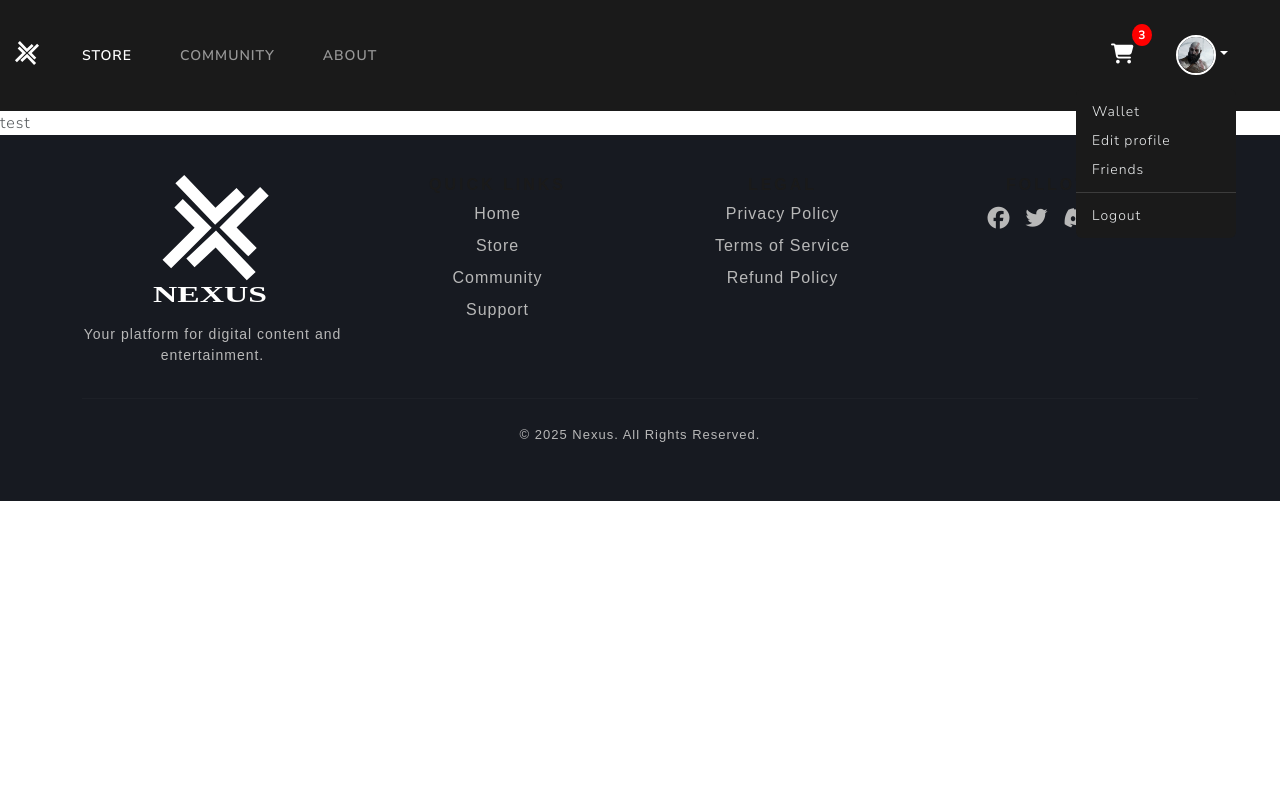
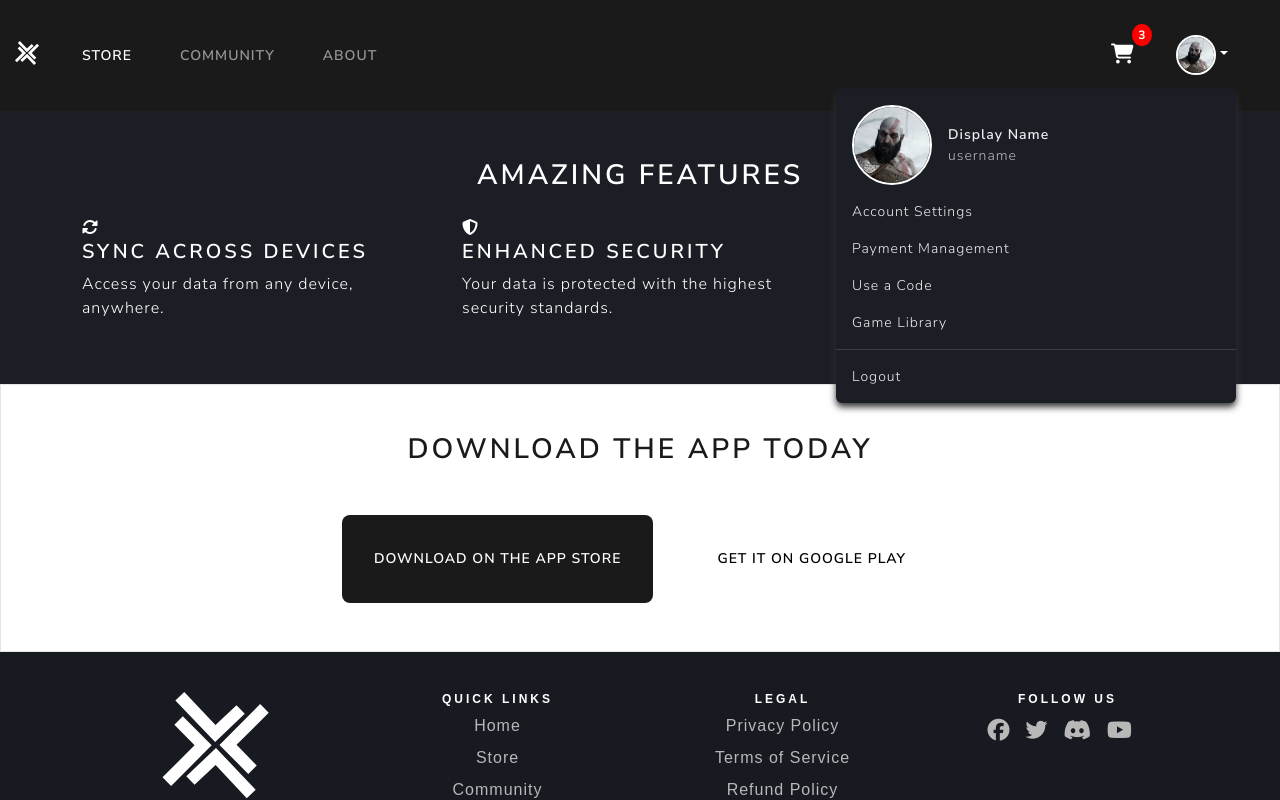
Before and after one commit to TarekSammoud/nexus, an Angular app in the folder nexus-frontend/: page / in a window 1280 px wide. Both pictures are taken after a click on the button 1202 px from the left and 55 px from the top of the page. Shown: the top 800 px of the page. Built offline with nearby package versions, Linux system fonts and the light colour scheme.

Commit message:
minor ajustments to nav bar and overall styling

```diff
--- a/nexus-frontend/src/app/app.component.html
+++ b/nexus-frontend/src/app/app.component.html
@@ -1,6 +1,45 @@
 <div class="app-container">
     <app-header></app-header>
-    test
+
+
+    <!-- Features Section -->
+    <section id="features" class="container py-5">
+      <h2 class="text-center mb-4 text-light">Amazing Features</h2>
+      <div class="row">
+        <div class="col-md-4 feature-item">
+          <div class="feature-icons">
+            <i class="fas fa-sync-alt"></i>
+          </div>
+          <h4 class="text-light">Sync Across Devices</h4>
+          <p class="text-light">Access your data from any device, anywhere.</p>
+        </div>
+        <div class="col-md-4 feature-item">
+          <div class="feature-icons">
+            <i class="fas fa-shield-alt"></i>
+          </div>
+          <h4 class="text-light">Enhanced Security</h4>
+          <p>Your data is protected with the highest security standards.</p>
+        </div>
+        <div class="col-md-4 feature-item">
+          <div class="feature-icons">
+            <i class="fas fa-cogs"></i>
+          </div>
+          <h4 class="text-light">Customizable Settings</h4>
+          <p>Tailor the app to fit your personal preferences.</p>
+        </div>
+      </div>
+    </section>
+
+    <!-- Download Section -->
+    <section class="bg-light py-5">
+      <div class="container text-center">
+        <h2>Download the App Today</h2>
+        <p>Available for iOS and Android devices.</p>
+        <a href="#" class="btn btn-primary btn-lg mx-3">Download on the App Store</a>
+        <a href="#" class="btn btn-secondary btn-lg mx-3">Get it on Google Play</a>
+      </div>
+    </section>
+
     <router-outlet></router-outlet>
     <app-footer></app-footer>
   </div>
--- a/nexus-frontend/src/app/footer/footer.component.html
+++ b/nexus-frontend/src/app/footer/footer.component.html
@@ -9,7 +9,7 @@
 
         <!-- Quick Links -->
         <div class="col-md-3">
-          <h5>Quick Links</h5>
+          <h6 class="text-white">Quick Links</h6>
           <ul class="footer-links">
             <li><a href="#">Home</a></li>
             <li><a href="#">Store</a></li>
@@ -20,7 +20,7 @@
 
         <!-- Legal & Policies -->
         <div class="col-md-3">
-          <h5>Legal</h5>
+          <h6 class="text-white">Legal</h6>
           <ul class="footer-links">
             <li><a href="#">Privacy Policy</a></li>
             <li><a href="#">Terms of Service</a></li>
@@ -30,7 +30,7 @@
 
         <!-- Social Media -->
         <div class="col-md-3">
-          <h5>Follow Us</h5>
+          <h6 class="text-white">Follow Us</h6>
           <div class="social-icons">
             <a href="#"><i class="fab fa-facebook"></i></a>
             <a href="#"><i class="fab fa-twitter"></i></a>
--- a/nexus-frontend/src/app/header/header.component.css
+++ b/nexus-frontend/src/app/header/header.component.css
@@ -6,6 +6,19 @@
     object-fit: cover;
     border: 2px solid white;
   }
+
+  .profile-img-dropdown {
+    width: 80px;
+    height: 80px;
+    border-radius: 50%;
+    object-fit: cover;
+    border: 2px solid white;
+  }
+
+  .dropdown-item{
+    padding: 0.5rem 1rem;
+  }
+
 
   /* Cart Icon */
   .cart-icon {
@@ -36,6 +49,28 @@
     gap: 10px; /* Space between cart and profile */
   }
 
-  .dropdown-menu {
-    border: none;
+/* Change dropdown background color */
+/* Base styles for all dropdown menus */
+.dropdown-menu {
+  border: none;
+}
+
+/* Specific styles for dropdowns with both 'dropdown-menu' and 'customdropdownmenu' classes */
+/* More specific selector to ensure styles are applied */
+.customdropdownmenu {
+  background-color: #1c1e26 !important;  /* Slightly darker gray */
+  box-shadow: 0 4px 7px rgba(50, 50, 50, 1) !important; /* Soft white shadow to match */
+  border-radius: 6px !important; /* Optional: adding rounded corners */
+
+}
+
+
+
+/* Optional: Add hover effect */
+.dropdown-item:hover {
+  background-color: rgba(80, 80, 80, 0.9);  /* Slightly lighter gray for hover */
+}
+
+  .custom-dropdown-width {
+    width: 400px;  /* Change this value to resize the width */
   }
--- a/nexus-frontend/src/app/header/header.component.html
+++ b/nexus-frontend/src/app/header/header.component.html
@@ -8,13 +8,13 @@
       </button>
       <div class="collapse navbar-collapse justify-content-between" id="navbarColor01">
         <ul class="navbar-nav">
-          <li class="nav-item d-xl-none d-lg-none dropdown">
+          <li class="nav-item d-xl-none d-lg-none ">
             <a class="nav-link dropdown-toggle profile-dropdown" href="#" id="profileDropdown" role="button" data-bs-toggle="dropdown" aria-expanded="false">
               <img src="../../assets/img/profilepic.jpg" alt="Profile" class="profile-img">
               <span class="ms-2">username</span>
             </a>
             <!-- Dropdown Menu for options -->
-            <ul class="dropdown-menu dropdown-menu-end" aria-labelledby="profileDropdown">
+            <ul class="dropdown-menu dropdown-menu-end " aria-labelledby="profileDropdown">
               <li><a class="dropdown-item" href="#">Cart</a></li>
               <li><a class="dropdown-item" href="#">Wallet</a></li>
               <li><a class="dropdown-item" href="#">Edit profile</a></li>
@@ -45,14 +45,30 @@
             </a>
           </li>
           <!-- Profile Dropdown -->
-          <li class="nav-item dropdown d-none d-md-block">
+          <li class="nav-item dropdown d-none d-md-block ">
             <a class="nav-link dropdown-toggle profile-dropdown" href="#" id="profileDropdown" role="button" data-bs-toggle="dropdown" aria-expanded="false">
               <img src="../../assets/img/profilepic.jpg" alt="Profile" class="profile-img">
             </a>
-            <ul class="dropdown-menu dropdown-menu-end" aria-labelledby="profileDropdown">
-              <li><a class="dropdown-item" href="#">Wallet</a></li>
-              <li><a class="dropdown-item" href="#">Edit profile</a></li>
-              <li><a class="dropdown-item" href="#">Friends</a></li>
+            <ul class="dropdown-menu dropdown-menu-end custom-dropdown-width customdropdownmenu" aria-labelledby="profileDropdown">
+              <li>
+                <a class="dropdown-item" href="#">
+                  <div class="d-flex align-items-center">
+                    <!-- Profile Picture -->
+                    <img src="../../assets/img/profilepic.jpg" alt="Profile" class="profile-img-dropdown">
+                    <div class="ms-3"> <!-- ms-3 adds left margin for spacing -->
+                      <!-- Display Name -->
+                      <div class="fw-bold">Display Name</div>
+                      <!-- Username -->
+                      <div class="text-muted">username</div>
+                    </div>
+                  </div>
+                </a>
+              </li>
+
+              <li><a class="dropdown-item" href="#">Account Settings</a></li>
+              <li><a class="dropdown-item" href="#">Payment Management</a></li>
+              <li><a class="dropdown-item" href="#">Use a Code</a></li>
+              <li><a class="dropdown-item" href="#">Game Library</a></li>
               <li><hr class="dropdown-divider"></li>
               <li><a class="dropdown-item" href="#">Logout</a></li>
             </ul>
```
Also changed, not shown: nexus-frontend/src/styles.css.
